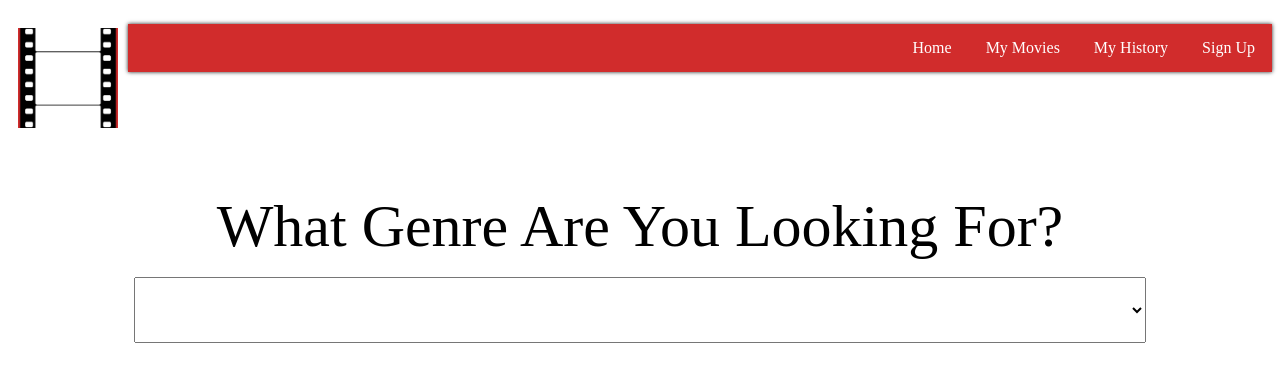
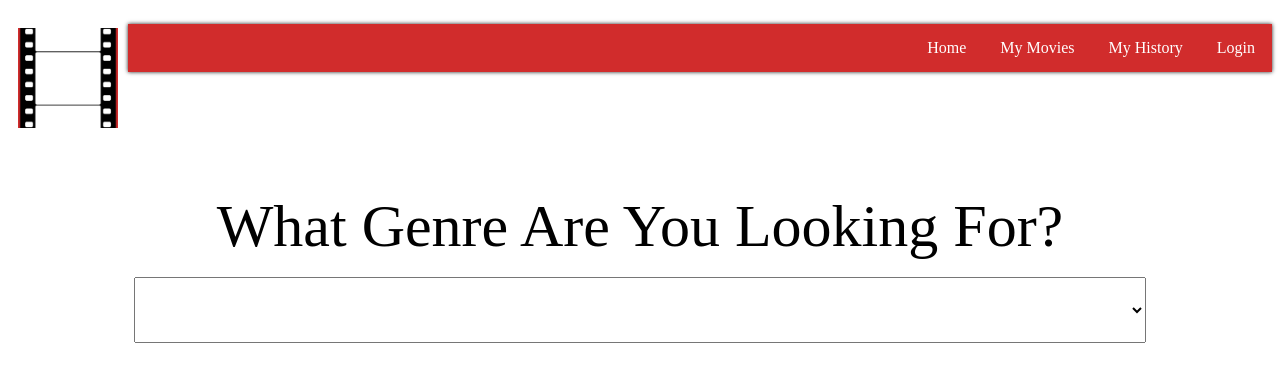
Before and after one commit to mlouis2/movienight, a Python web app: template templates/genre.html in a window 1280 px wide. Shown: the top 365 px of the page. Run offline with Jinja, Linux system fonts and the light colour scheme; the template is opened without the code that fills it, so the values that code supplies are empty.

Commit message:
Added login

```diff
--- a/app.yaml
+++ b/app.yaml
@@ -17,6 +17,7 @@ handlers:
 
 - url: .*
   script: main.app
+  login: required
 
 libraries:
 - name: jinja2
--- a/templates/base.html
+++ b/templates/base.html
@@ -11,7 +11,7 @@
   <header>
     <div id="logo"><img src='/images/movienight-red2.gif' width='100px'></div>
     <ul>
-      <li><a id='signup' href='/signup'>Sign Up</a></li>
+      <li><a id='signup' href='/login'>Login</a></li>
       <li><a id='history' href='/history'>My History</a></li>
       <li><a id='form' href='/genre'>My Movies</a></li>
       <li><a id='home' href='/'>Home</a></li>
```
Also changed, not shown: main.py (+11 -1 lines).
